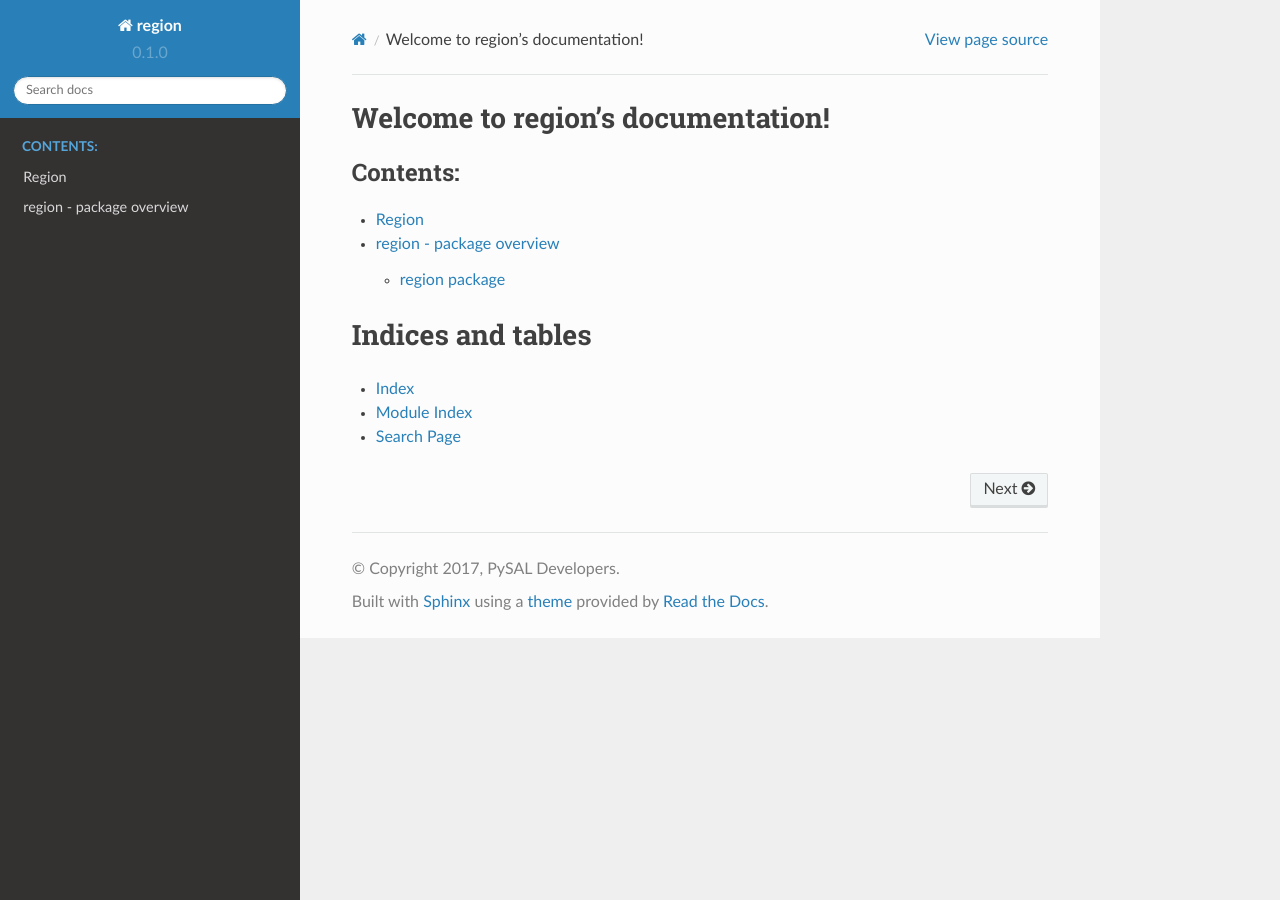
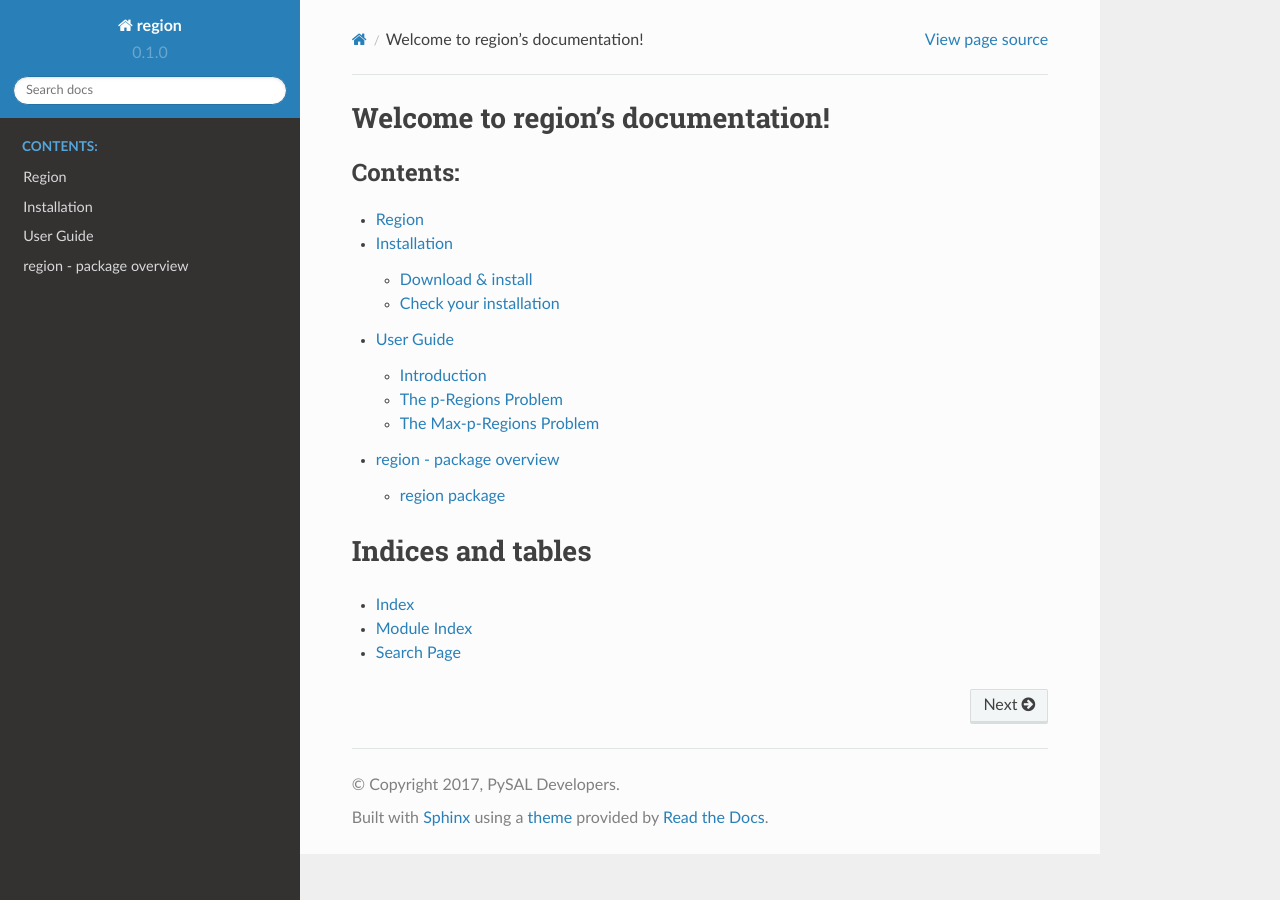
Before and after one commit to pysal/region, a Sphinx documentation site: the page built from doc/source/index.rst, in a window 1280 px wide. Built offline with Sphinx 7.4.7 and the Read the Docs theme 2.0.0, drawn with Linux system fonts in a browser that asks for light colours.

Commit message:
Add docs.

```diff
--- a/doc/source/index.rst
+++ b/doc/source/index.rst
@@ -11,6 +11,8 @@ Welcome to region's documentation!
    :caption: Contents:
 
    readme
+   installation/index
+   users/index
    modules
 
 
--- /dev/null
+++ b/doc/source/users/index.rst
@@ -0,0 +1,10 @@
+User Guide
+==========
+
+
+.. toctree::
+   :maxdepth: 1
+
+   Introduction <introduction>
+   The p-Regions Problem <p-regions/index>
+   The Max-p-Regions Problem <max-p-regions/index>
```
Also changed, not shown: doc/source/installation/index.rst (added, +22 -0 lines), doc/source/users/introduction.rst (added, +16 -0 lines), doc/source/users/max-p-regions/index.rst (added, +25 -0 lines), doc/source/users/p-regions/index.rst (added, +53 -0 lines).
